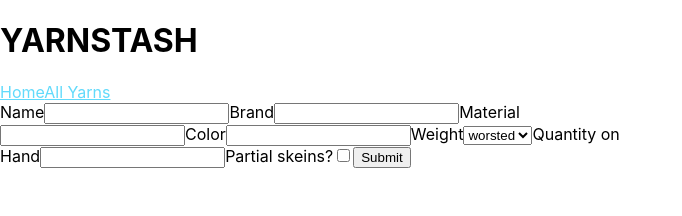
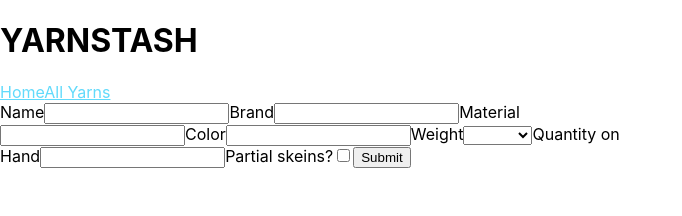
Before and after one commit to devon-wolf/yarnstash, a React (Create React App) app: page /new in a window 1280 px wide. Shown: the top 216 px of the page, without its empty margins (0-682 px from the left). Built offline with nearby package versions, Linux system fonts and the light colour scheme.

Commit message:
Add state tracking to form event handlers

```diff
--- a/src/CreatePage/AddYarnPage.js
+++ b/src/CreatePage/AddYarnPage.js
@@ -7,12 +7,13 @@ export default class AddYarnPage extends Component {
 		brand: '',
 		material: '',
 		color: '',
-		weight: '',
+		weight_id: '',
 		quantity: 0,
-		partial: false
+		partials: false
 	}
 
 	render() {
+		console.log(this.state)
 		return (
 			<main>
 				<YarnForm
@@ -20,26 +21,26 @@ export default class AddYarnPage extends Component {
 					 e => console.log('Submit!')
 				}
 				handleNameChange={
-					 e => console.log('name input change')
+					 e => this.setState({name: e.target.value})
 				}
 				handleBrandChange={
-					 e => console.log('brand input change')
+					 e => this.setState({brand: e.target.value})
 				}
 				handleMaterialChange={
-					 e => console.log('material input change')
+					 e => this.setState({material: e.target.value})
 				}
 				handleColorChange={
-					 e => console.log('color input change')
+					 e => this.setState({color: e.target.value})
 				}
 				handleWeightChange={
-					 e => console.log('weight dropdown change')
+					 e => this.setState({weight_id: e.target.value})
 				}
 				data={[{id: 1, weight: 'worsted'}, {id: 2, weight: 'sport'}]}
 				handleQuantityChange={
-					 e => console.log('quantity input change')
+					 e => this.setState({quantity: Number(e.target.value)})
 				}
 				handleCheckbox={
-					 e => console.log('checkbox change')
+					 e => this.setState({partials: !this.state.partials})
 				}
 				/>
 			</main>
--- a/src/CreatePage/WeightDropdown.js
+++ b/src/CreatePage/WeightDropdown.js
@@ -5,6 +5,7 @@ export default class WeightDropdown extends Component {
 	render() {
 		return (
 			<select onChange={this.props.handleChange}>
+				<option></option>
 				{this.props.data.map(item =>
 					<DropdownItem id={item.id} text={item.weight} key={item.id} />
 				)}
```
